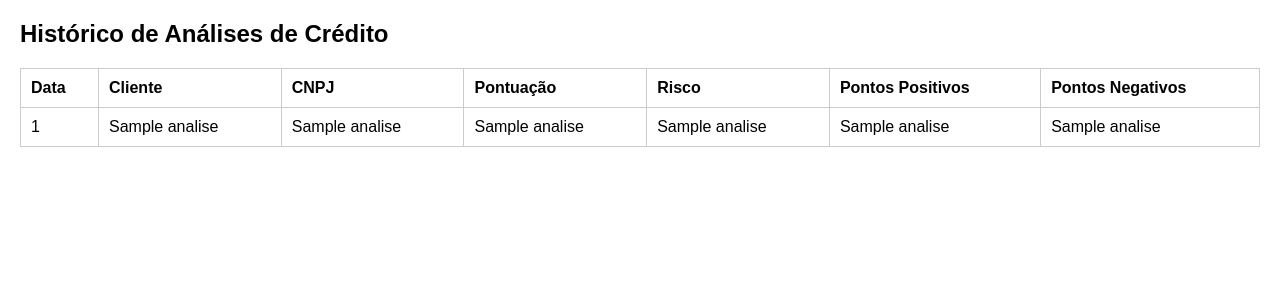
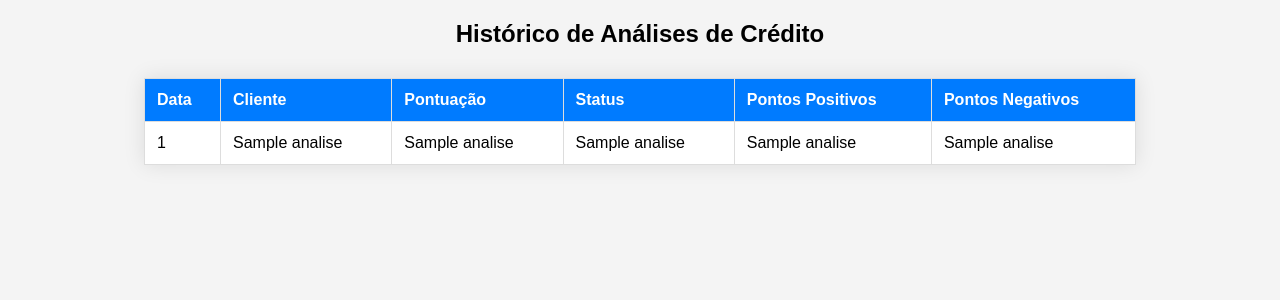
Before and after one commit to Lucas21212024/credit_analysis_app, a Flask app: template templates/historico.html in a window 1280 px wide. Shown: the top 300 px of the page. Run offline with Flask 2, Linux system fonts and the light colour scheme; the template is opened without the code that fills it: most values are stand-ins (such as "Sample title", 1, 10 or a date in 2020).

Commit message:
historico.html

```diff
--- a/templates/historico.html
+++ b/templates/historico.html
@@ -1,5 +1,6 @@
 <!DOCTYPE html>
 <html lang="pt-br">
+
 <head>
     <meta charset="UTF-8">
     <meta name="viewport" content="width=device-width, initial-scale=1.0">
@@ -8,30 +9,58 @@
         body {
             font-family: Arial, sans-serif;
             margin: 20px;
+            background-color: #f4f4f4;
         }
+
+        .container {
+            width: 80%;
+            margin: auto;
+        }
+
+        h2 {
+            text-align: center;
+            margin-bottom: 30px;
+        }
+
         table {
             width: 100%;
             border-collapse: collapse;
+            background-color: #fff;
+            box-shadow: 0 0 20px rgba(0, 0, 0, 0.1);
         }
-        table, th, td {
-            border: 1px solid #ccc;
+
+        table th,
+        table td {
+            border: 1px solid #ddd;
+            padding: 12px;
+            text-align: left;
         }
-        th, td {
-            padding: 10px;
-            text-align: left;
+
+        table th {
+            background-color: #007bff;
+            color: #fff;
+        }
+
+        table tr:nth-child(even) {
+            background-color: #f2f2f2;
+        }
+
+        table tr:hover {
+            background-color: #ddd;
         }
     </style>
 </head>
+
 <body>
+    <div class="container">
         <h2>Histórico de Análises de Crédito</h2>
         <table>
             <thead>
                 <tr>
                     <th>Data</th>
                     <th>Cliente</th>
-                <th>CNPJ</th>
                     <th>Pontuação</th>
-                <th>Risco</th>
+                    <th>Status</th>
                     <th>Pontos Positivos</th>
                     <th>Pontos Negativos</th>
                 </tr>
@@ -45,10 +74,15 @@
                     <td>{{ analise[3] }}</td>
                     <td>{{ analise[4] }}</td>
                     <td>{{ analise[5] }}</td>
-                    <td>{{ analise[6] }}</td>
                 </tr>
                 {% endfor %}
             </tbody>
         </table>
+    </div>
+</body>
+
+</html>
+
+    </table>
 </body>
 </html>
```
Lines whose indentation alone changed are shown as unchanged.
